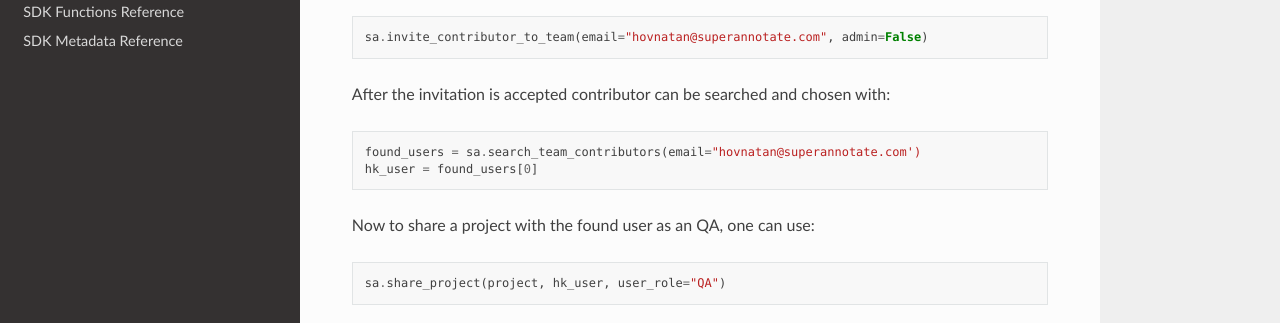
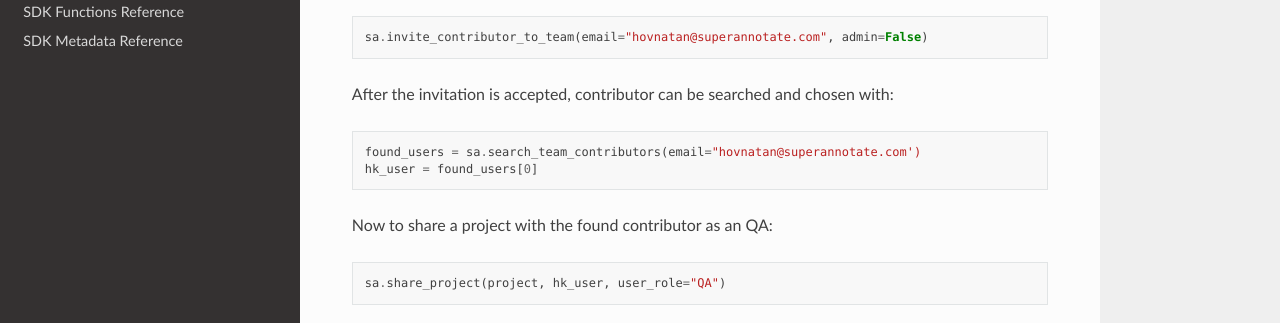
Before and after one commit to superannotateai/superannotate-python-sdk, a Sphinx documentation site: the page built from docs/source/tutorial.sdk.rst, in a window 1280 px wide and 900 px high, scrolled down 4429 px. Shown: the part 406-729 px from the top of the window. Built offline with Sphinx 7.4.7 and the Read the Docs theme 2.0.0, drawn with Linux system fonts in a browser that asks for light colours.

Commit message:
Docs improve

```diff
--- a/docs/source/tutorial.sdk.rst
+++ b/docs/source/tutorial.sdk.rst
@@ -254,14 +254,14 @@ A team contributor can be invited to the team with:
    sa.invite_contributor_to_team(email="hovnatan@superannotate.com", admin=False)
 
 
-After the invitation is accepted contributor can be searched and chosen with:
+After the invitation is accepted, contributor can be searched and chosen with:
 
 .. code-block:: python
 
    found_users = sa.search_team_contributors(email="hovnatan@superannotate.com')
    hk_user = found_users[0]
 
-Now to share a project with the found user as an QA, one can use:
+Now to share a project with the found contributor as an QA:
 
 .. code-block:: python
 
```
